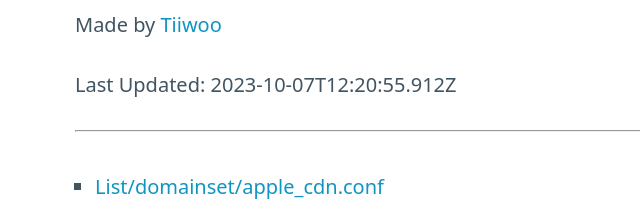
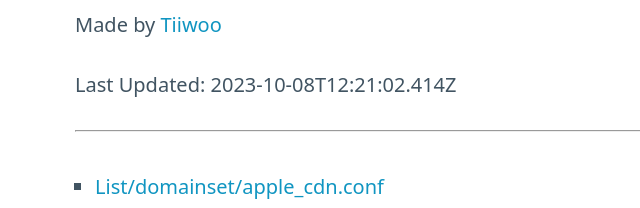
Before and after one commit to tiiwoo/proxy-rules, a plain HTML site: page index.html in a window 1280 px wide. Shown: the part 150-358 px from the top of the page, 0-640 px from the left. Drawn offline with nearby package versions, Linux system fonts and the light colour scheme.

Commit message:
deploy: 0774f0be78cf7fa2c064f2f8b363926cedae0484

```diff
--- a/index.html
+++ b/index.html
@@ -24,7 +24,7 @@
     <main class="container">
       <h1>Rulesets For Surge</h1>
       <p>Made by <a href="https://tiiwoo.moe">Tiiwoo</a></p>
-      <p>Last Updated: 2023-10-07T12:20:55.912Z</p>
+      <p>Last Updated: 2023-10-08T12:21:02.414Z</p>
       <hr>
       <br>
       <ul>
```
Also changed, not shown: 4 other files.
